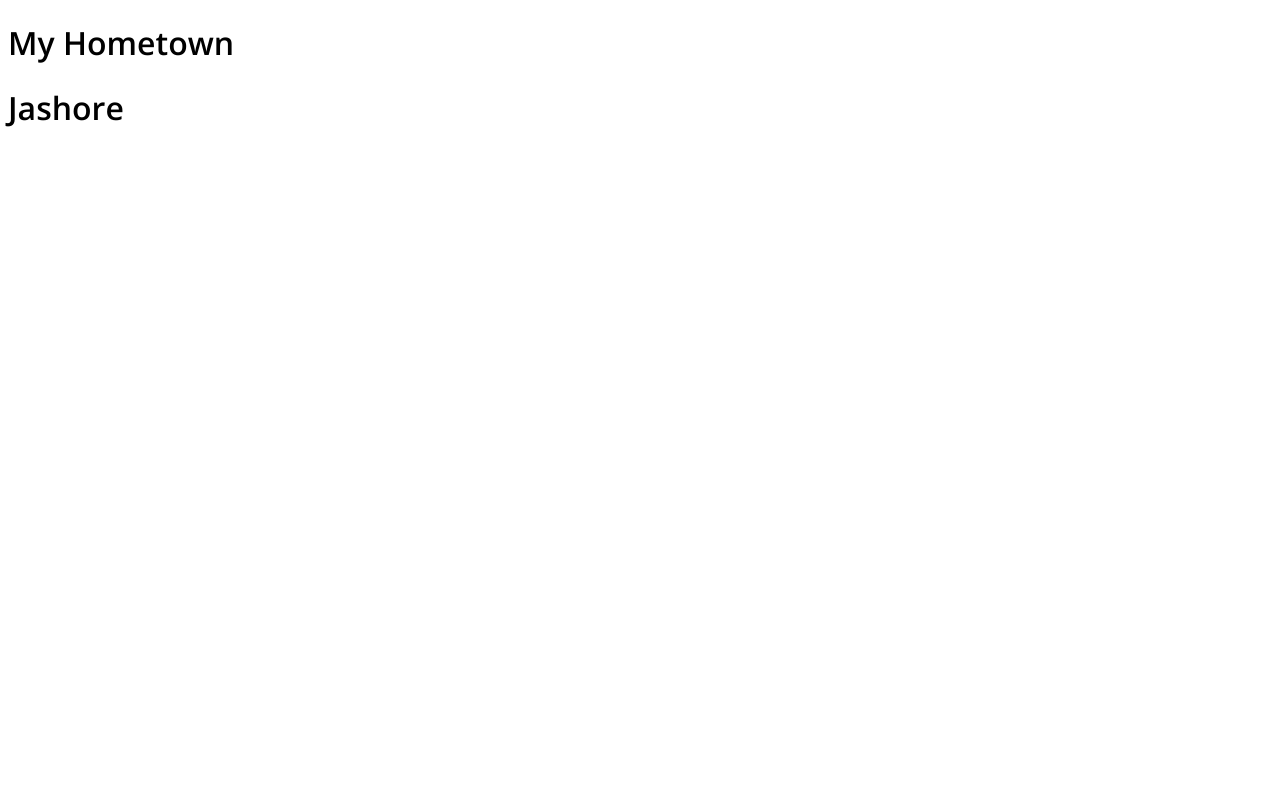
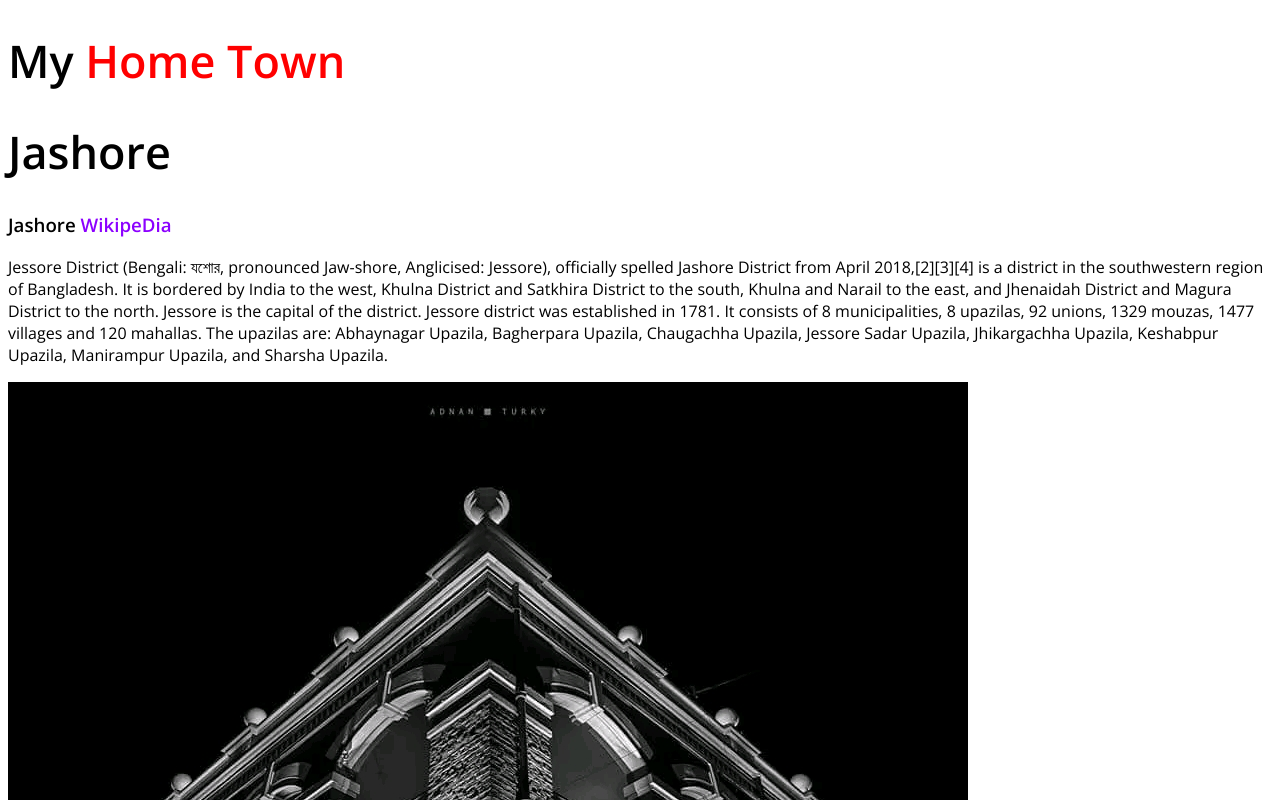
Before and after one commit to sahol-imam/developer-portfolio, a plain HTML site: page index.html in a window 1280 px wide. Shown: the top 800 px of the page. Drawn offline with nearby package versions, Linux system fonts and the light colour scheme.

Commit message:
image add

```diff
--- a/index.html
+++ b/index.html
@@ -13,6 +13,11 @@
 
 </head>
 <body>
-    <h1>My Hometown</h1>
+    <h1>My <span class="color">Home Town</span> </h1>
     <h1>Jashore</h1>
+    <h3>Jashore <span class="wiki">WikipeDia</span></h3>
+    <p>Jessore District (Bengali: যশোর, pronounced Jaw-shore, Anglicised: Jessore), officially spelled Jashore District from April 2018,[2][3][4] is a district in the southwestern region of Bangladesh. It is bordered by India to the west, Khulna District and Satkhira District to the south, Khulna and Narail to the east, and Jhenaidah District and Magura District to the north. Jessore is the capital of the district.
+     Jessore district was established in 1781. It consists of 8 municipalities, 8 upazilas, 92 unions, 1329 mouzas, 1477 villages and 120 mahallas. The upazilas are: Abhaynagar Upazila, Bagherpara Upazila, Chaugachha Upazila, Jessore Sadar Upazila, Jhikargachha Upazila, Keshabpur Upazila, Manirampur Upazila, and Sharsha Upazila.</p>
+   <img src="images/cort dark.jpg" alt="">
+    </body>
 </html>
--- a/style.css
+++ b/style.css
@@ -3,3 +3,10 @@ body{
     font-family: 'Open Sans', sans-serif;
 
 }
+h1{font-size: 45px;}
+.color{
+    color: rgb(255, 0, 0);
+}
+.wiki{
+    color: rgb(140, 0, 255);
+}
```
